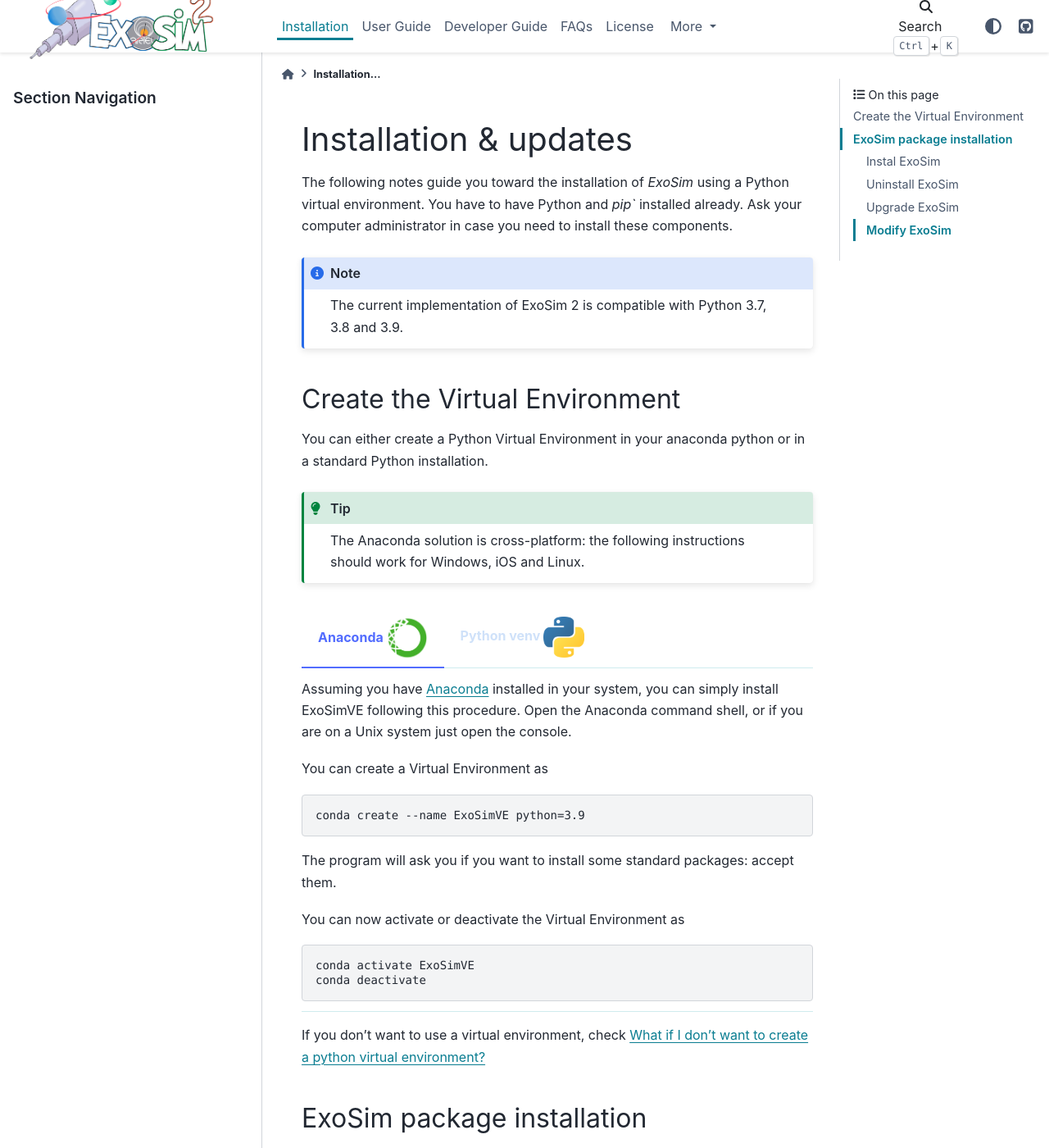
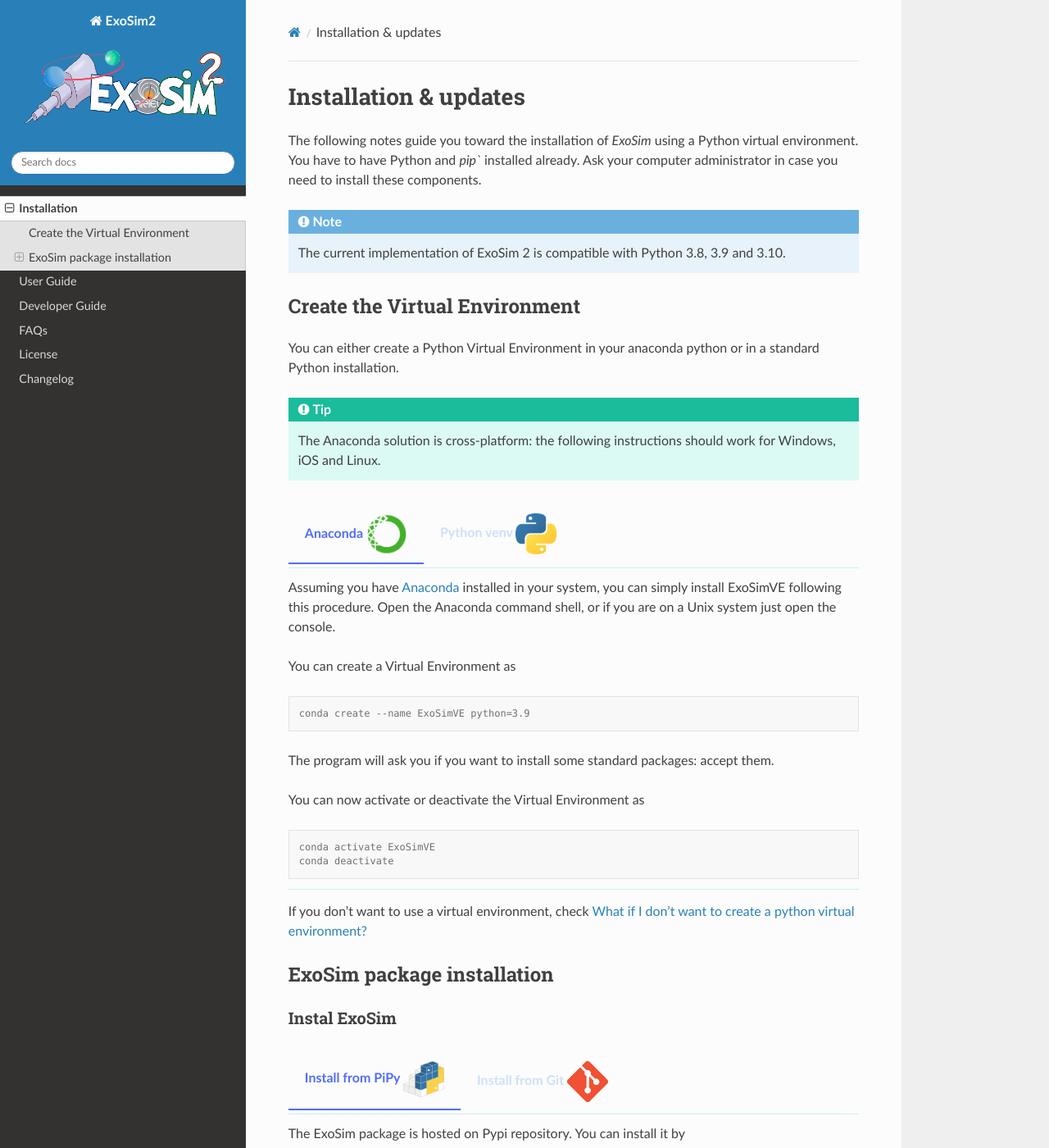
Before and after one commit to arielmission-space/ExoSim2-public, a Sphinx documentation site: the page built from docs/source/installation.rst, in a window 1280 px wide and 1400 px high. Shown: the whole window at 82% size. Built offline with Sphinx 7.4.7 and the Read the Docs theme 2.0.0, drawn with Linux system fonts in a browser that asks for light colours; pages that are not in the unit, such as notebooks, are missing from menus; some of the changed text lies outside the part shown.

Commit message:
move to read the doc theme

```diff
--- a/docs/source/conf.py
+++ b/docs/source/conf.py
@@ -158,7 +158,7 @@
 #     # TODO check how to wriite switcher.json from pydata github example
 #     json_url = "_static/switcher.json"
 
-html_theme = "pydata_sphinx_theme"
+html_theme = "sphinx_rtd_theme"
 # panels_add_bootstrap_css = False
 # panels_dev_mode = True
 
--- a/docs/source/installation.rst
+++ b/docs/source/installation.rst
@@ -8,7 +8,7 @@
 You have to have Python and `pip`` installed already. Ask your computer administrator in case you need to install these components.
 
 .. note::
-    The current implementation of ExoSim 2 is compatible with Python 3.7, 3.8 and 3.9.
+    The current implementation of ExoSim 2 is compatible with Python 3.8, 3.9 and 3.10.
 
 Create the Virtual Environment
 ====================================
@@ -86,9 +86,6 @@
     .. |PypiLogo| image:: _static/pypi-logo.png
                     :width: 50
                     :class: dark-light
-
-    .. warning::
-        `ExoSim2` is not on PyPi yet. Please proceed with the installation from Git.
 
     The ExoSim package is hosted on Pypi repository. You can install it by
 
--- a/setup.cfg
+++ b/setup.cfg
@@ -52,7 +52,7 @@
 	sphinxcontrib-napoleon
 	sphinxcontrib-jsmath
 	nbsphinx
-	pydata-sphinx-theme
+	sphinx_rtd_theme
 	sphinx-panels
 	sphinx-autoapi
 	sphinx-autobuild
```
